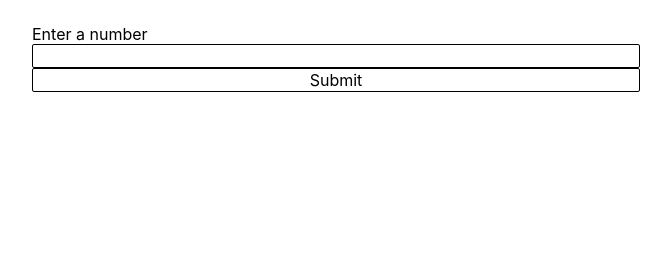
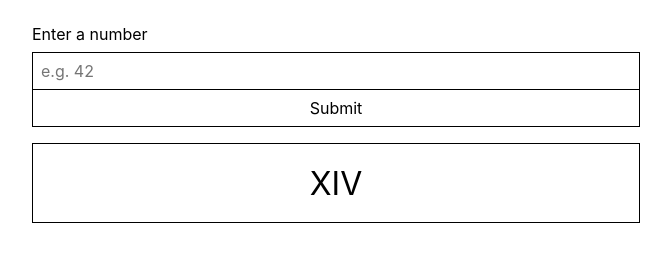
Before and after one commit to oliverjam/roman-numeral-tdd-codealong, a website: page index.html in a window 1280 px wide. Shown: the whole page, without its empty margins (304-975 px from the left). Drawn offline with Linux system fonts and the light colour scheme.

Commit message:
Apply layout styles

```diff
--- a/index.html
+++ b/index.html
@@ -23,13 +23,34 @@
       color: inherit;
       background-color: #ffffff;
       border: 1px solid;
-      border-radius: 2px;
+      border-radius: 0;
     }
 
     .container {
-      max-width: 40em;
+      max-width: 40rem;
       margin: 0 auto;
-      padding: 1em;
+      padding: 1rem;
+    }
+
+    .form__input {
+      margin-top: 0.5rem;
+      padding: 0.5rem;
+    }
+
+    .form__button {
+      padding: 0.5rem;
+      border-top: none;
+    }
+
+    .result {
+      width: 100%;
+      height: 5rem;
+      margin-top: 1rem;
+      display: flex;
+      justify-content: center;
+      align-items: center;
+      font-size: 2em;
+      border: 1px solid;
     }
   </style>
 </head>
@@ -37,9 +58,10 @@
   <main class="container">
     <form class="form">
       <label class="form" for="numeral">Enter a number</label>
-      <input class="form__input"id="numeral" type="number">
-      <button class="form__input form__input--btn" type="submit">Submit</button>
+      <input class="form__input"id="numeral" type="number" placeholder="e.g. 42">
+      <button class="form__button" type="submit">Submit</button>
     </form>
+    <div class="result">XIV</div>
   </main>
 </body>
 </html>
```
